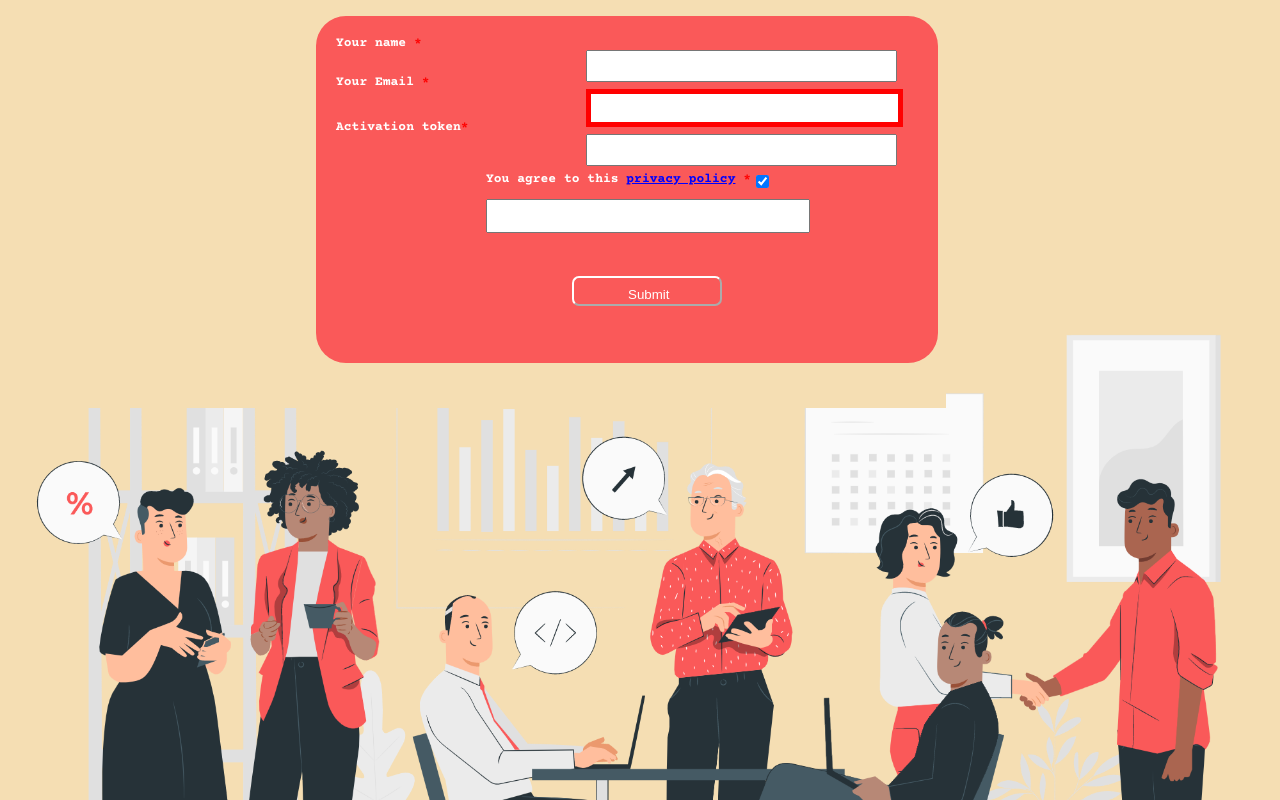
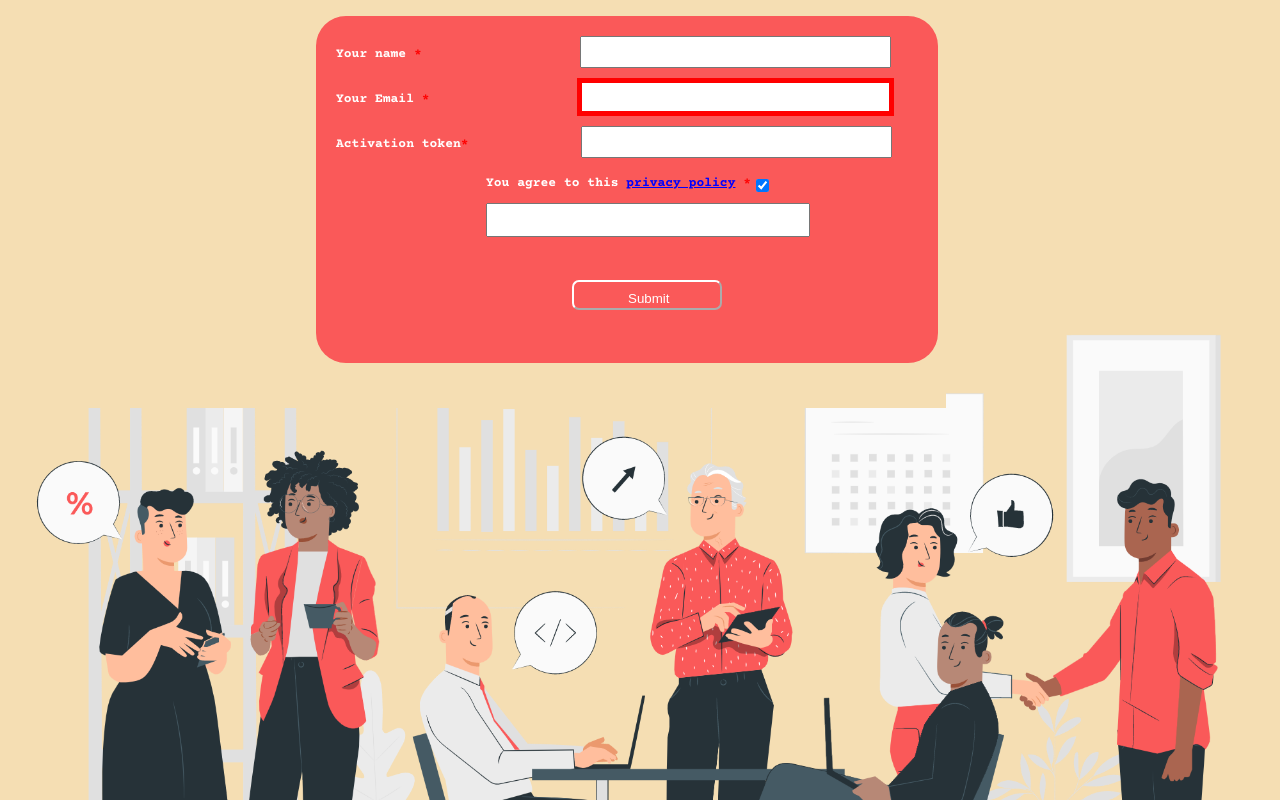
Before and after one commit to Great7-dev/My-task, a plain HTML site: page index.html in a window 1280 px wide. Drawn offline with nearby package versions, Linux system fonts and the light colour scheme.

Commit message:
my task 2

```diff
--- a/starter-code/src/style.css
+++ b/style.css
@@ -1,5 +1,5 @@
 body{
-    background-image: url("img.png");
+    background-image: url("./starter-code/src/img.png");
     background-size: cover;
     background-repeat: no-repeat;
     background-color: wheat;
@@ -32,20 +32,22 @@ form{
 }
 
 .form-group{
-    margin-left: 250px;
+    margin-left: 150px;
     width: 300px;
     height: 25px;
-    margin-bottom: -300px;
+    margin-bottom: 10px;
 }
 .form-group2{
     width: 300px;
     height: 25px;
-    margin-left: 250px;
+    margin-left: 140px;
+    margin-bottom: 10px;
 }
 .form-group3{
     width: 300px;
     height: 25px;
-    margin-left: 250px;
+    margin-left: 105px;
+    margin-bottom: 5px;
 }
 .holder{
     margin-left: 150px;
```
Also changed, not shown: index.html (renamed from starter-code/src/index.html).
